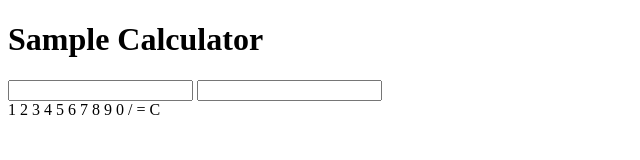
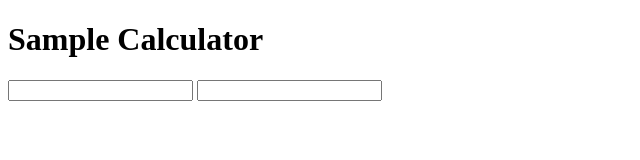
Before and after one commit to GenildoLopes/Calculadora-Simples-JS, a plain HTML site: page index.html in a window 1280 px wide. Shown: the whole page, without its empty margins (0-640 px from the left). Drawn offline with Linux system fonts and the light colour scheme.

Commit message:
Delete Numbers

```diff
--- a/index.html
+++ b/index.html
@@ -22,29 +22,6 @@
             <div class="box-res">
 
             </div>
-            <!-- Numbers -->
-            <div class="box-numbers">
-                <!-- <div class="numbers"> -->
-                    <!-- Row 1 -->
-                    <span>1</span>
-                    <span>2</span>
-                    <span>3</span>
-                    <!-- Row 2 -->
-                    <span>4</span>
-                    <span>5</span>
-                    <span>6</span>
-                    <!-- Row 3 -->
-                    <span>7</span>
-                    <span>8</span>
-                    <span>9</span>
-                    <!-- Row 4 -->
-                    <span>0</span>
-                    <span>/</span>
-                    <span>=</span>
-                    <!-- Row 5 -->
-                    <span>C</span>
-                <!-- </div> -->
-            </div>
         </div>
     </div>
 
```
